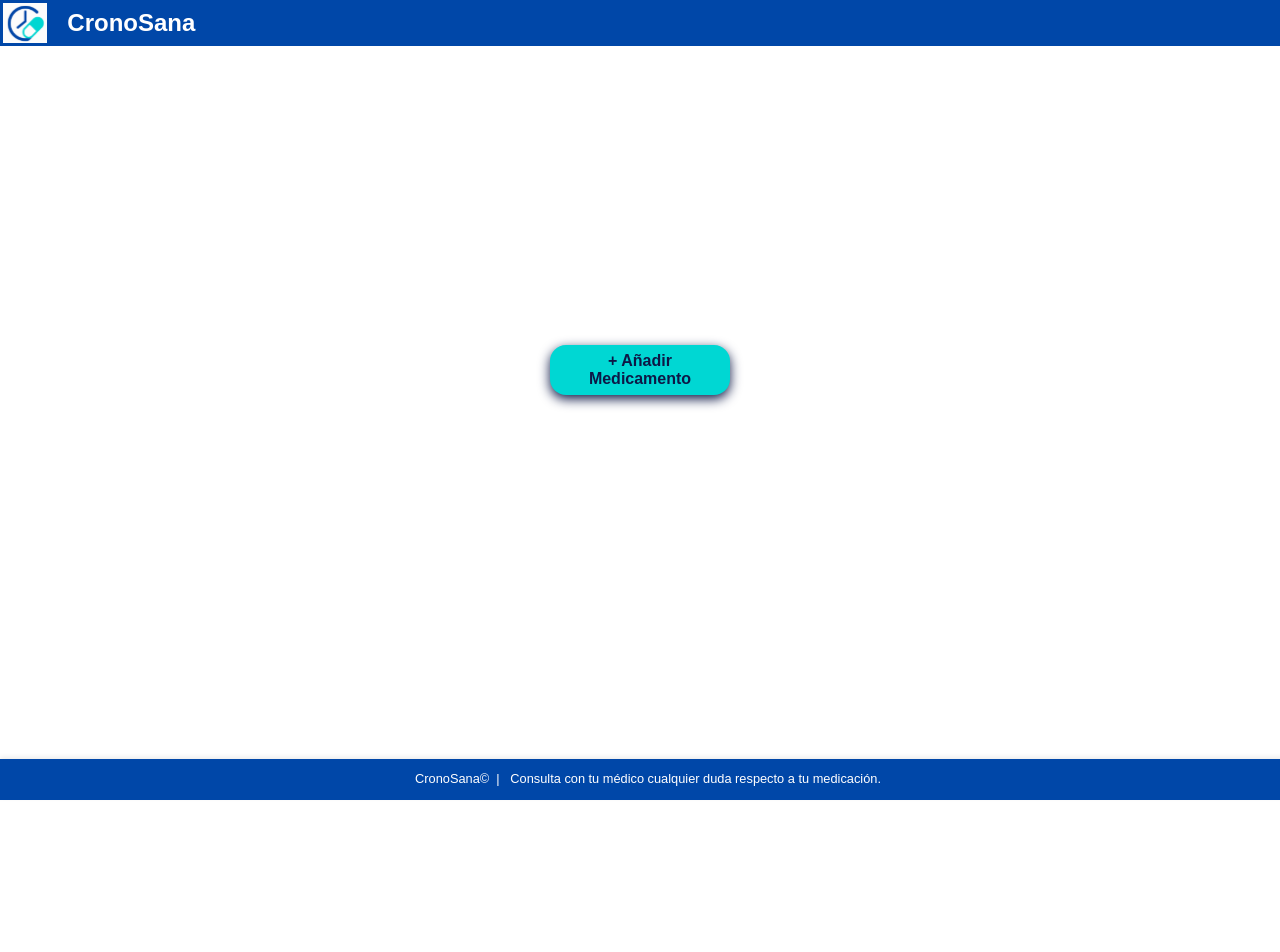
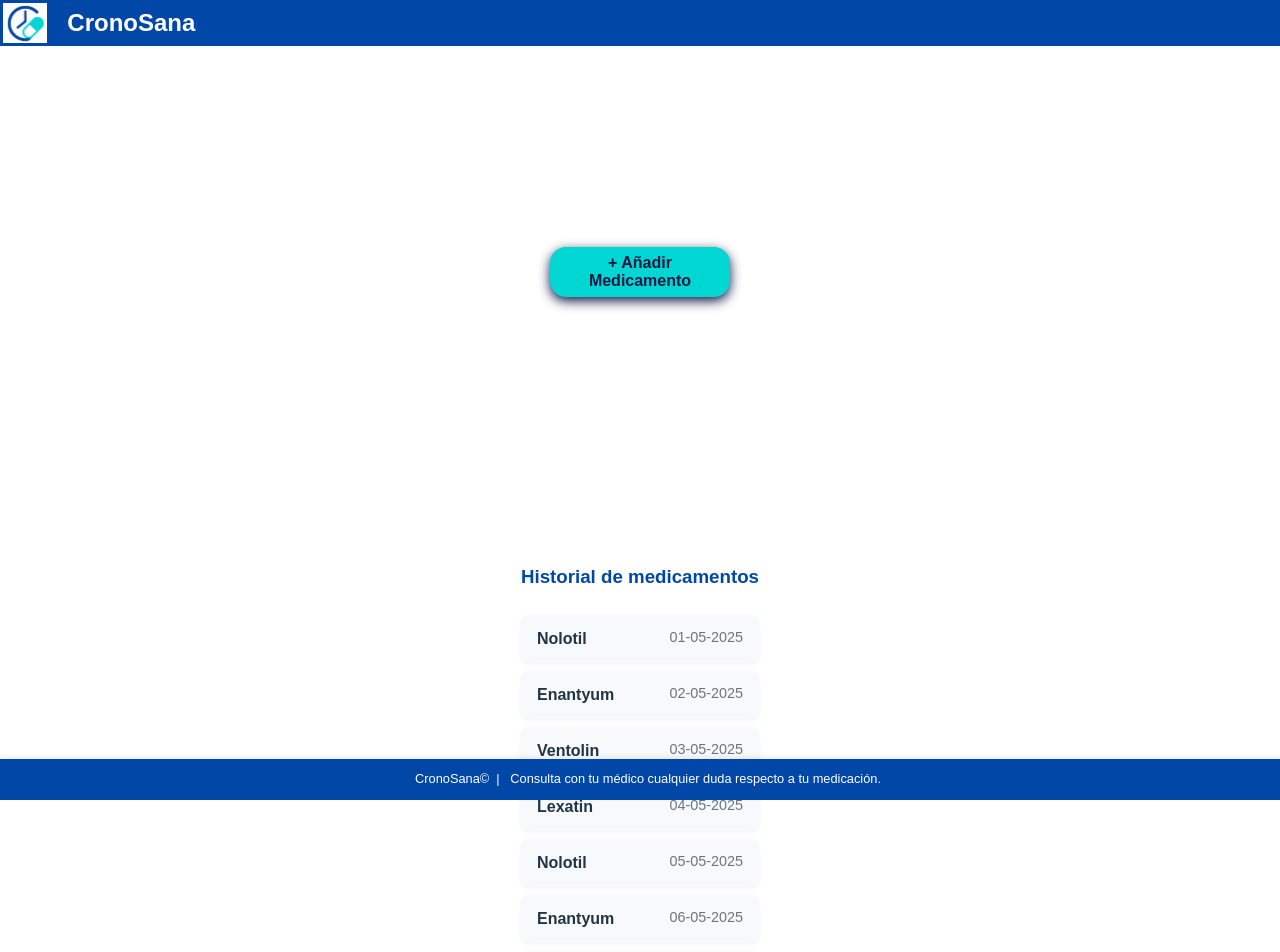
Before and after one commit to Equipo-4-Hackaton-F5/CronoSana-Front, a React (Vite) app: page / in a window 1280 px wide. Shown: the top 952 px of the page. Before the commit the page ends 800 px from the top, so only its background shows below. Built offline with nearby package versions, Linux system fonts and the light colour scheme.

Commit message:
Added historal component

```diff
--- /dev/null
+++ b/src/components/Historial.jsx
@@ -0,0 +1,63 @@
+import React from 'react';
+
+const medicamentos = [
+    { nombre: 'Nolotil', fecha: '01-05-2025' },
+    { nombre: 'Enantyum', fecha: '02-05-2025' },
+    { nombre: 'Ventolin', fecha: '03-05-2025' },
+    { nombre: 'Lexatin', fecha: '04-05-2025' },
+    { nombre: 'Nolotil', fecha: '05-05-2025' },
+    { nombre: 'Enantyum', fecha: '06-05-2025' },
+    { nombre: 'Ventolin', fecha: '07-05-2025' },
+];
+
+const Historial = () => {
+    return (
+        <div style={styles.container}>
+            <h3 style={styles.titulo}>Historial de medicamentos</h3>
+            <ul style={styles.lista}>
+                {medicamentos.map((med, idx) => (
+                    <li key={idx} style={styles.item}>
+                        <span style={styles.nombre}>{med.nombre}</span>
+                        <span style={styles.fecha}>{med.fecha}</span>
+                    </li>
+                ))}
+            </ul>
+        </div>
+    );
+};
+
+const styles = {
+    container: {
+        padding: '2rem 1rem',
+        maxWidth: '600px',
+        margin: '0 auto',
+    },
+    titulo: {
+        textAlign: 'center',
+        marginBottom: '1.5rem',
+        color: '#0047A8',
+    },
+    lista: {
+        listStyle: 'none',
+        padding: 0,
+        margin: 0,
+    },
+    item: {
+        display: 'flex',
+        justifyContent: 'space-between',
+        padding: '0.75rem 1rem',
+        marginBottom: '0.5rem',
+        backgroundColor: '#f8f9fa',
+        borderRadius: '8px',
+        boxShadow: '0 2px 4px rgba(0,0,0,0.05)',
+    },
+    nombre: {
+        fontWeight: 600,
+    },
+    fecha: {
+        color: '#6c757d',
+        fontSize: '0.9rem',
+    },
+};
+
+export default Historial;
--- a/src/components/Navbar.jsx
+++ b/src/components/Navbar.jsx
@@ -14,7 +14,7 @@ const Navbar = () => {
                 alignItems: 'center',
                 padding: '0.2rem',
                 backgroundColor: '#0047A8',
-                color: 'white',
+                color: '#ffff',
                 zIndex: 1000,
             }}
         >
--- a/src/pages/HomePage.jsx
+++ b/src/pages/HomePage.jsx
@@ -1,10 +1,12 @@
 import React from 'react';
 import AddMedicationButton from '../components/AddMedicationButton';
+import Historial from '../components/Historial';
 
 const HomePage = () => {
     return (
         <div>
             <AddMedicationButton />
+            <Historial />
         </div>
     );
 };
```
